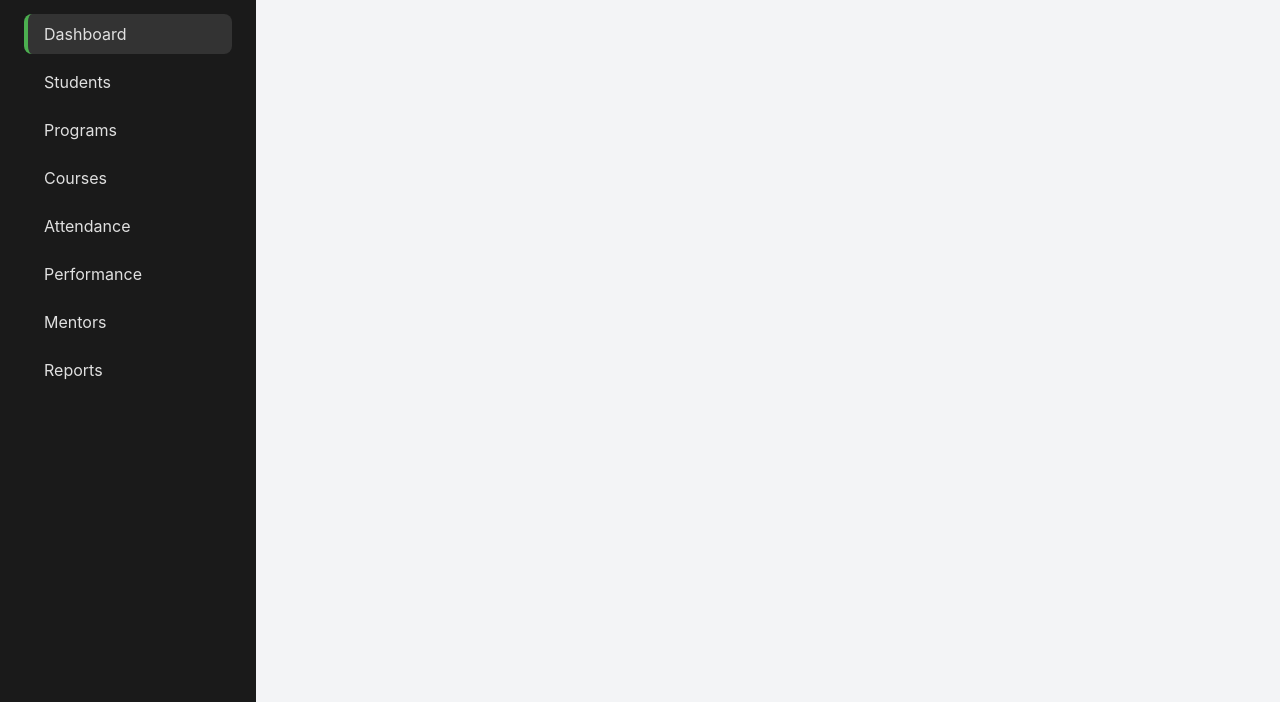
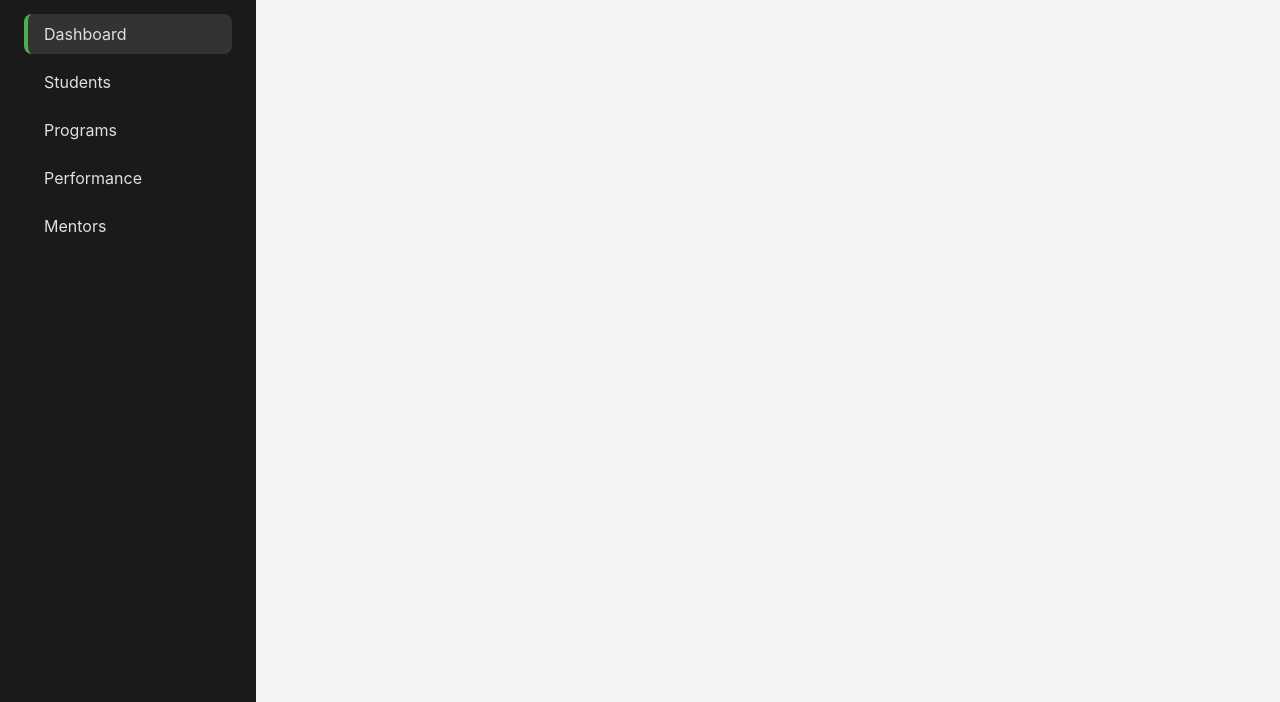
Before and after one commit to Abongile21/UkhanyoSMS, a website: page ui/admin.html in a window 1280 px wide. Shown: the part 98-800 px from the top of the page. Drawn offline with nearby package versions, Linux system fonts and the light colour scheme.

Commit message:
modified the  ui of each view

```diff
--- a/ui/admin.html
+++ b/ui/admin.html
@@ -63,11 +63,11 @@
                         <li><a href="#" @click.prevent="activeTab = 'dashboard'" :class="{ 'active': activeTab === 'dashboard' }" class="block py-2 px-4 rounded-lg sidebar-link">Dashboard</a></li>
                         <li><a href="#" @click.prevent="activeTab = 'students'" :class="{ 'active': activeTab === 'students' }" class="block py-2 px-4 rounded-lg sidebar-link">Students</a></li>
                         <li><a href="#" @click.prevent="activeTab = 'programs'" :class="{ 'active': activeTab === 'programs' }" class="block py-2 px-4 rounded-lg sidebar-link">Programs</a></li>
-                        <li><a href="#" @click.prevent="activeTab = 'courses'" :class="{ 'active': activeTab === 'courses' }" class="block py-2 px-4 rounded-lg sidebar-link">Courses</a></li>
-                        <li><a href="#" @click.prevent="activeTab = 'attendance'" :class="{ 'active': activeTab === 'attendance' }" class="block py-2 px-4 rounded-lg sidebar-link">Attendance</a></li>
-                        <li><a href="#" @click.prevent="activeTab = 'performance'" :class="{ 'active': activeTab === 'performance' }" class="block py-2 px-4 rounded-lg sidebar-link">Performance</a></li>
+                        <!-- <li><a href="#" @click.prevent="activeTab = 'courses'" :class="{ 'active': activeTab === 'courses' }" class="block py-2 px-4 rounded-lg sidebar-link">Courses</a></li> -->
+                        <!-- <li><a href="#" @click.prevent="activeTab = 'attendance'" :class="{ 'active': activeTab === 'attendance' }" class="block py-2 px-4 rounded-lg sidebar-link">Attendance</a></li> -->
+                        <li><a href="#" @click.prevent="activeTgab = 'performance'" :class="{ 'active': activeTab === 'performance' }" class="block py-2 px-4 rounded-lg sidebar-link">Performance</a></li>
                         <li><a href="#" @click.prevent="activeTab = 'mentors'" :class="{ 'active': activeTab === 'mentors' }" class="block py-2 px-4 rounded-lg sidebar-link">Mentors</a></li>
-                        <li><a href="#" @click.prevent="activeTab = 'reports'" :class="{ 'active': activeTab === 'reports' }" class="block py-2 px-4 rounded-lg sidebar-link">Reports</a></li>
+                        <!-- <li><a href="#" @click.prevent="activeTab = 'reports'" :class="{ 'active': activeTab === 'reports' }" class="block py-2 px-4 rounded-lg sidebar-link">Reports</a></li> -->
                     </ul>
                 </nav>
             </div>
```
Also changed, not shown: ui/student.html (+2 -2 lines), ui/teachers.html (+2 -2 lines).
